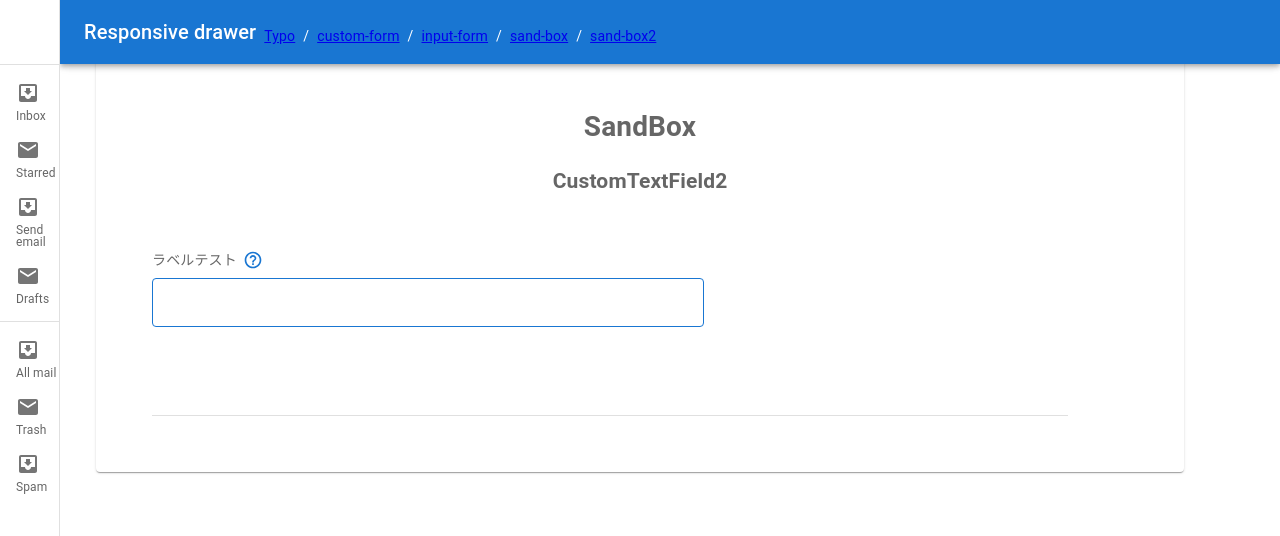
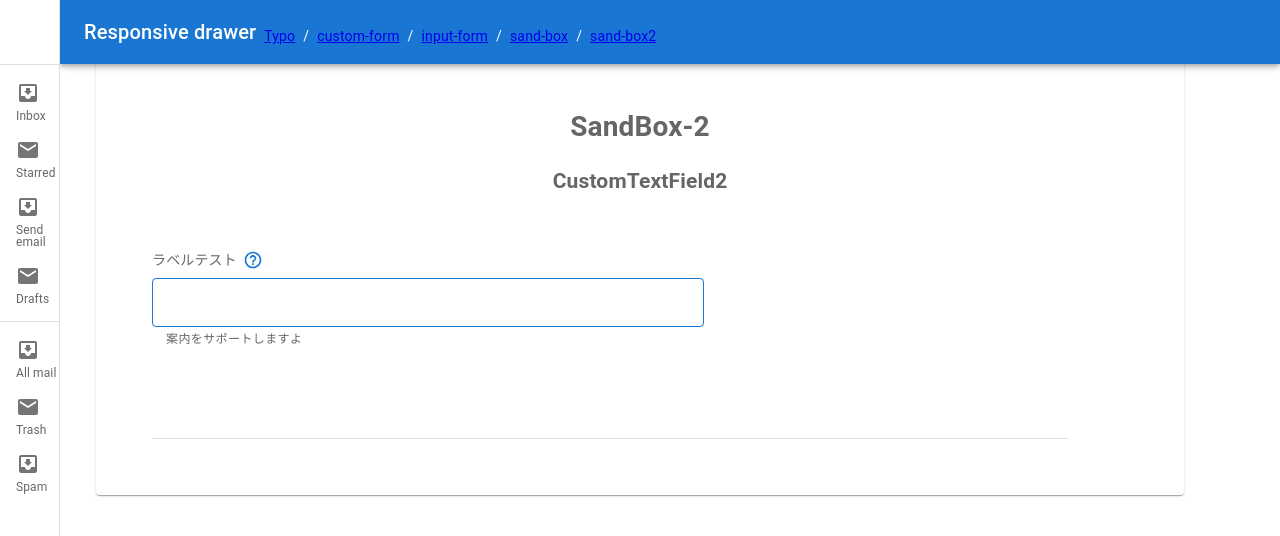
Before and after one commit to BoxPistols/MUI-SandBox_220430, a React (Create React App) app: page /sand-box2 in a window 1280 px wide. Shown: the top 536 px of the page. Built offline with nearby package versions, Linux system fonts and the light colour scheme.

Commit message:
SaandBox2-Base

```diff
--- a/src/components/Form/CustomTextField2.tsx
+++ b/src/components/Form/CustomTextField2.tsx
@@ -22,6 +22,7 @@ type Props = Partial<{
   TooltipTitleIconComponent?: ReactNode
   labelTitle: string
   required: boolean
+  error: boolean
   placeholder: string
   size: 'small' | 'medium' | undefined
   helperText: string
@@ -77,6 +78,11 @@ export const CustomTextField2: FC<Props> = ({
   id,
   labelTitle,
   TooltipTitleIconComponent,
+  onChangeValue,
+  helperText,
+  required,
+  error,
+  size,
 }) => {
   return (
     <>
@@ -105,7 +111,14 @@ export const CustomTextField2: FC<Props> = ({
                 </Tooltip>
               )}
             </CustomLabel>
-            <CustomInput />
+            <CustomInput
+              id={id}
+              required={required}
+              error={error}
+              onChange={onChangeValue}
+              helperText={helperText}
+              size={size}
+            />
           </FormControl>
         </Stack>
       </Container>
--- a/src/components/Form/ReactHookForm.tsx
+++ b/src/components/Form/ReactHookForm.tsx
@@ -167,8 +167,8 @@ export const ReactHookForm: FC<Props> = ({
               )}
             </CustomLabel>
             <CustomInput
-              required={required}
               id={id}
+              required
               type={formType}
               {...register('email')}
               error={'email' in errors}
--- a/src/components/SandBox2.tsx
+++ b/src/components/SandBox2.tsx
@@ -15,22 +15,27 @@ export default function SandBox2() {
   const handleChange = (event: React.ChangeEvent<HTMLInputElement>) => {
     setName(event.target.value)
   }
-  // console.log(name);
+  console.log(name)
 
   return (
     <>
-      <h1>SandBox</h1>
+      <h1>SandBox-2</h1>
 
       <Stack spacing={1}>
         <h2>CustomTextField2</h2>
 
         <CustomTextField2
+          id="テスト"
           labelTitle="ラベルテスト"
+          onChangeValue={handleChange}
+          value={name}
+          helperText="案内をサポートしますよ"
           TooltipTitleIconComponent={
             <Typography>
               Lorem ipsum dolor sit amet consectetur adipisicing elit. Autem,
               laboriosam?
             </Typography>
+            // size="small"
           }
         />
       </Stack>
```
